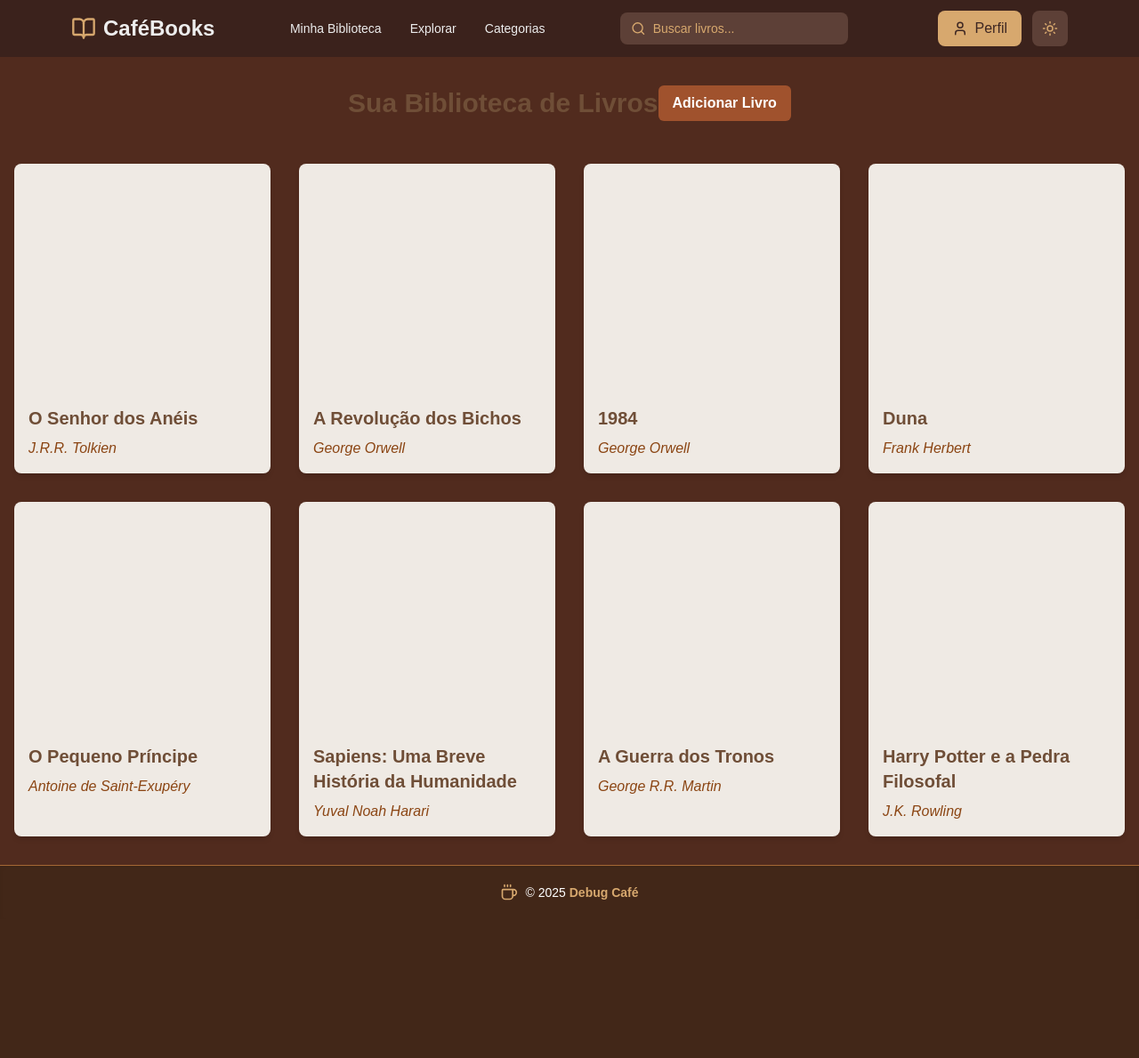
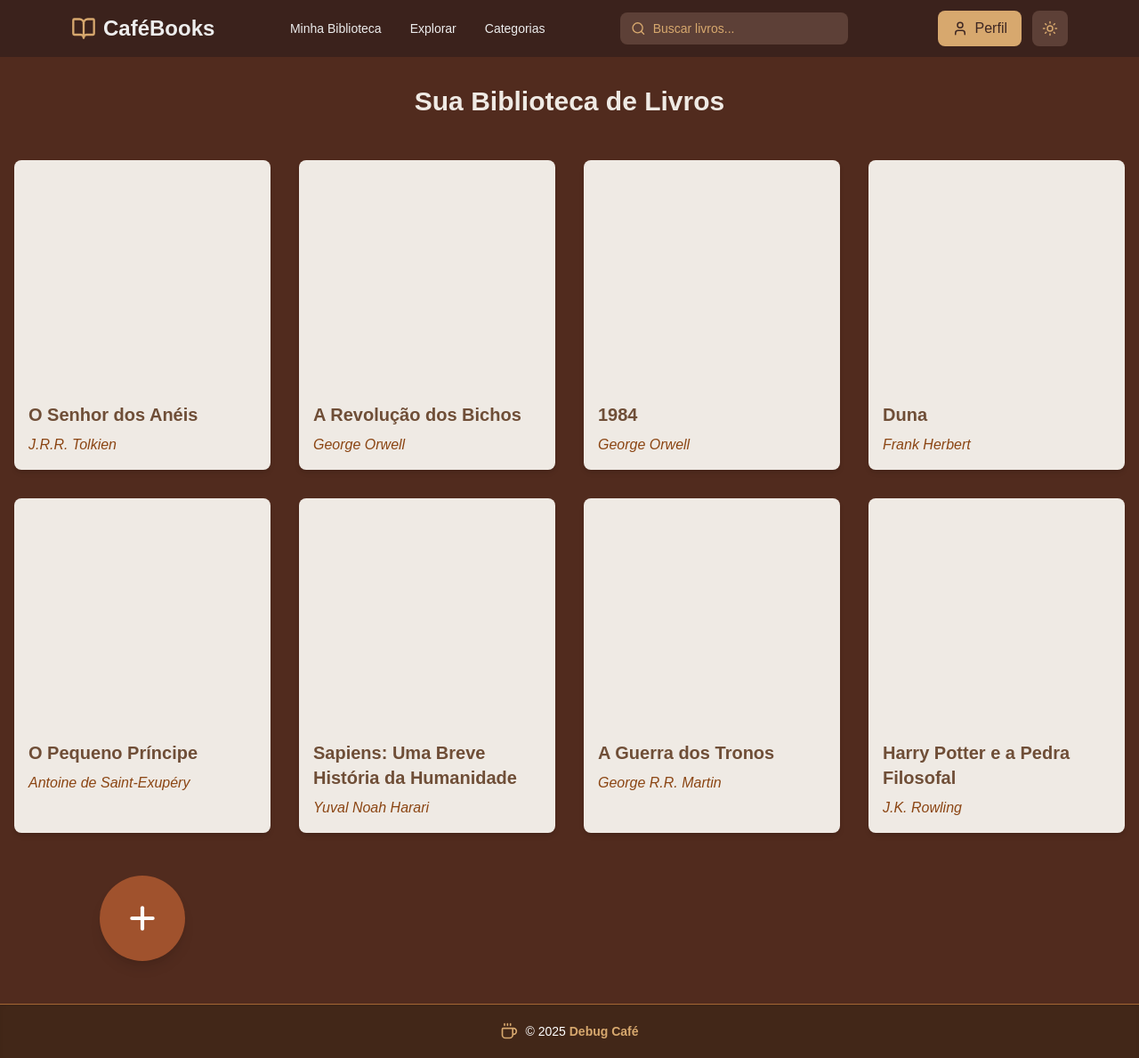
Before and after one commit to Natalia-Chaves/BookShelf, a Next.js app: page /biblioteca in a window 1280 px wide. Shown: the whole page at 89% size. Before the commit the page ends 1033 px from the top, so only its background shows below. Built offline with nearby package versions, Linux system fonts and the light colour scheme.

Commit message:
style: design do bookcard ajustado.

```diff
--- a/next.config.ts
+++ b/next.config.ts
@@ -5,7 +5,7 @@ const nextConfig = {
     remotePatterns: [
       {
         protocol: 'https',
-        hostname: 'm.media-amazon.com',
+        hostname: 'covers.openlibrary.org',
         port: '',
         pathname: '/**',
       },
--- a/src/app/biblioteca/page.tsx
+++ b/src/app/biblioteca/page.tsx
@@ -1,59 +1,19 @@
+// src/app/BibliotecaPage.jsx
 'use client';
 
-import { useState } from 'react';
-import BookCard from "../../components/BookCard";
-import { books as initialBooks } from "@/lib/books";
+import { Plus } from "lucide-react"; // Importe o ícone Plus
+import BookCard from "@/components/BookCard";
+import { books } from "@/lib/books";
 
 export default function BibliotecaPage() {
-  const [showForm, setShowForm] = useState(false);
-  const [bookList, setBookList] = useState(initialBooks);
-
-  interface Book {
-    title: string;
-    author: string;
-    imageUrl: string;
-  }
-
-  interface AddBookFormProps {
-    onAddBook: (newBook: Book) => void;
-    onCancel: () => void;
-  }
-
-  const handleAddBook = (newBook: Book) => {
-    setBookList([newBook, ...bookList]);
-    setShowForm(false);
-  };
-
-  const handleShowForm = () => {
-    setShowForm(true);
-  };
-
-  const handleCancelForm = () => {
-    setShowForm(false);
-  };
-
   return (
-    <main className="container mx-auto px-4 py-8 bg-[#D2B48C] min-h-screen">
-      <div className="flex justify-between items-center mb-12">
-        <h2 className="text-3xl font-bold text-[#6F4E37] text-center">
-          Sua Biblioteca de Livros
-        </h2>
-        <button
-          onClick={handleShowForm}
-          className="bg-[#A0522D] hover:bg-[#8B4513] text-white font-bold py-2 px-4 rounded-md transition-colors duration-300">
-          Adicionar Livro
-        </button>
-      </div>
-
-      {showForm && (
-        <AddBookForm
-          onAddBook={handleAddBook}
-          onCancel={handleCancelForm}
-        />
-      )}
+    <main className=" mx-auto px-4 py-8 bg-[#6F4E37] min-h-screen">
+      <h2 className="text-3xl font-bold text-[#EFEAE4] text-center mb-12">
+        Sua Biblioteca de Livros
+      </h2>
 
       <div className="grid grid-cols-1 sm:grid-cols-2 md:grid-cols-3 lg:grid-cols-4 gap-8">
-        {bookList.map((book, index) => (
+        {books.map((book, index) => (
           <BookCard
             key={index}
             title={book.title}
@@ -61,6 +21,18 @@ export default function BibliotecaPage() {
             imageUrl={book.imageUrl}
           />
         ))}
+
+        {/* Botão de Adicionar Livro como um "card" no grid */}
+        <div className="flex items-center justify-center p-4">
+          <button
+            // onClick={handleShowForm} // Ative este onClick se você tiver o formulário
+            className="w-24 h-24 bg-[#A0522D] hover:bg-[#8B4513] text-white rounded-full flex items-center justify-center shadow-lg transform transition-transform duration-300 hover:scale-110 focus:outline-none focus:ring-4 focus:ring-[#A0522D] focus:ring-opacity-50"
+            aria-label="Adicionar novo livro"
+          >
+            {/* Use o componente de ícone <Plus /> */}
+            <Plus size={40} strokeWidth={2.5} />
+          </button>
+        </div>
       </div>
     </main>
   );
```
Also changed, not shown: src/components/BookCard.tsx (line endings or trailing spaces).
